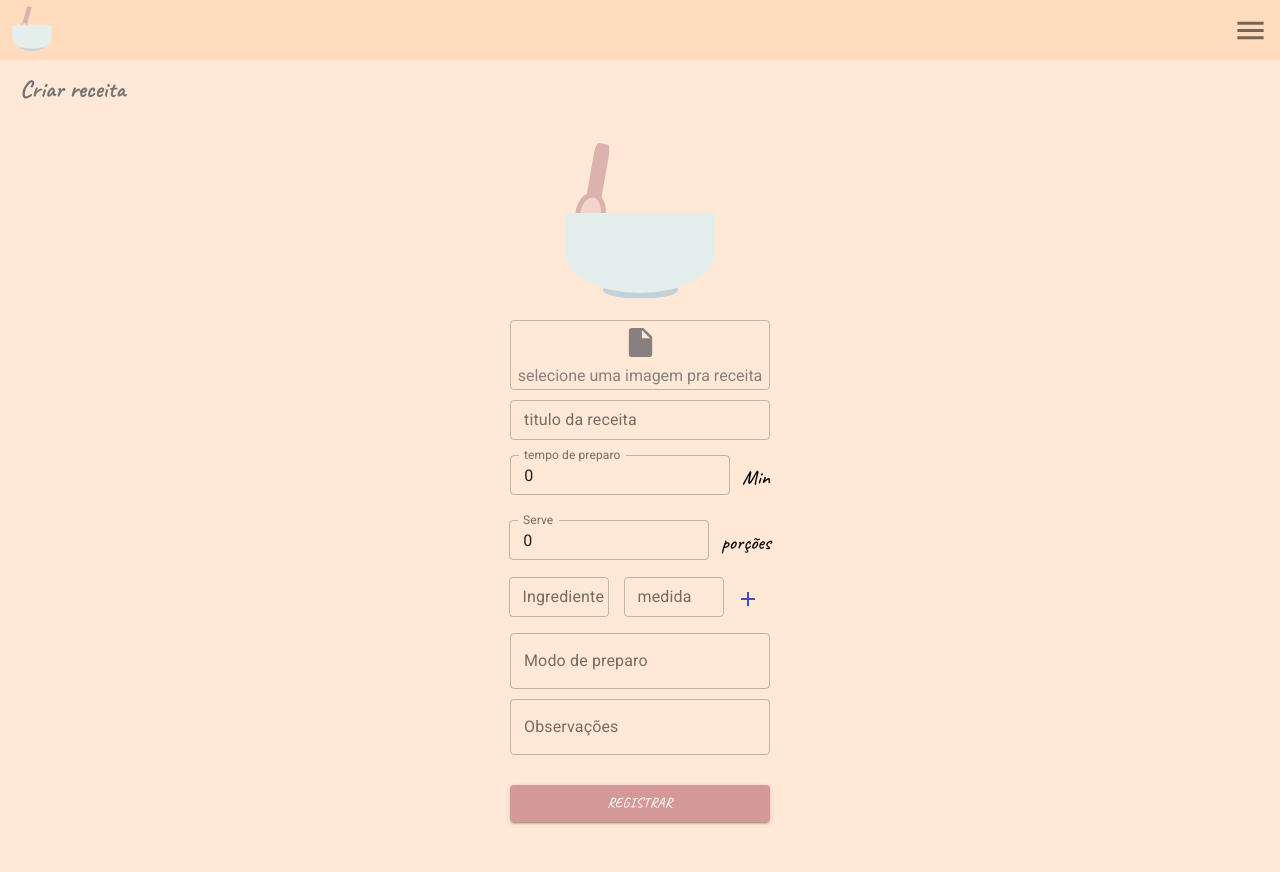
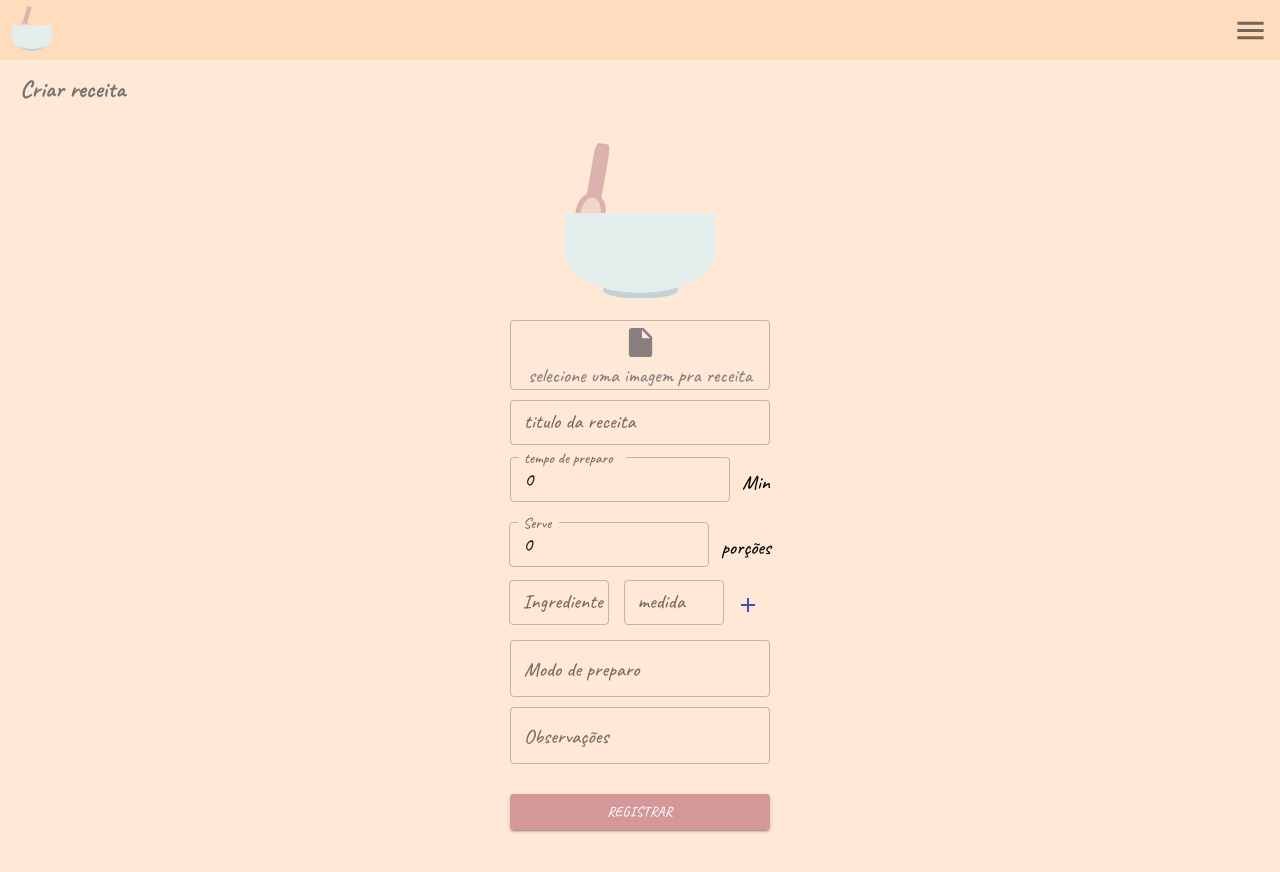
Before and after one commit to mugarate12/minhaReceitaFront, a Next.js app: page /recipes/create in a window 1280 px wide. Shown: the top 872 px of the page. Built offline with nearby package versions, Linux system fonts and the light colour scheme.

Commit message:
font commum style

```diff
--- a/components/HeaderMenu.tsx
+++ b/components/HeaderMenu.tsx
@@ -15,6 +15,8 @@ import Divider from '@material-ui/core/Divider'
 import FreeBreakfastIcon from '@material-ui/icons/FreeBreakfast'
 import LocalDiningIcon from '@material-ui/icons/LocalDining'
 import PersonIcon from '@material-ui/icons/Person'
+
+import styles from './../styles/HeaderMenu.module.css'
 
 export default function HeaderMenu() {
   const small = useMediaQuery('(min-width:500px)')
@@ -40,7 +42,7 @@ export default function HeaderMenu() {
             <FreeBreakfastIcon/>
           </ListItemIcon>
 
-          <ListItemText>Criar receita</ListItemText>
+          <ListItemText><span className={styles.menuItemText}>Criar Receita</span></ListItemText>
         </ListItem>
 
         <ListItem
@@ -51,7 +53,7 @@ export default function HeaderMenu() {
             <LocalDiningIcon/>
           </ListItemIcon>
 
-          <ListItemText>Ver receitas</ListItemText>
+          <ListItemText ><span className={styles.menuItemText}>Ver receitas</span></ListItemText>
         </ListItem>
 
         <Divider />
@@ -70,7 +72,7 @@ export default function HeaderMenu() {
             <PersonIcon/>
           </ListItemIcon>
 
-          <ListItemText>Meus dados</ListItemText>
+          <ListItemText><span className={styles.menuItemText}>Meus Dados</span></ListItemText>
         </ListItem>
       </>
     )
--- a/components/Input.tsx
+++ b/components/Input.tsx
@@ -26,6 +26,20 @@ export default function Input({ label, placeholder, type, disabled, state, setSt
         width: width,
         marginLeft: marginLeft
       }}
+      InputLabelProps={{
+        style: {
+          fontFamily: 'Caveat',
+          fontStyle: 'cursive',
+          fontSize: '20px'
+        }
+      }}
+      inputProps={{
+        style: {
+          fontFamily: 'Caveat',
+          fontStyle: 'cursive',
+          fontSize: '20px'
+        }
+      }}
       value={state}
       onChange={(e) => {
         if (type === 'number') {
--- a/components/TextField.tsx
+++ b/components/TextField.tsx
@@ -21,6 +21,20 @@ export default function CustomTextField({ label, state, setState, width, marginB
         width: width,
         marginBottom: marginBottom
       }}
+      InputLabelProps={{
+        style: {
+          fontFamily: 'Caveat',
+          fontStyle: 'cursive',
+          fontSize: '20px'
+        }
+      }}
+      inputProps={{
+        style: {
+          fontFamily: 'Caveat',
+          fontStyle: 'cursive',
+          fontSize: '20px'
+        }
+      }}
       value={state}
       onChange={(e) => setState(e.target.value)}
     />
--- a/pages/recipes/recipes.tsx
+++ b/pages/recipes/recipes.tsx
@@ -31,7 +31,7 @@ export default function Recipes() {
   return (
     <Layout>
       <Head>
-        <title>Receitas</title>
+        <title>Suas Receitas</title>
       </Head>
 
       <Header renderMenu={true} />
--- /dev/null
+++ b/styles/HeaderMenu.module.css
@@ -0,0 +1,12 @@
+.menuItemText {
+  font-family: var(--titleFont);
+  font-size: 16px;
+  font-size: 1rem;
+}
+
+@media (min-width: 500px) {
+  .menuItemText {
+    font-size: 20px;
+    font-size: 1.25rem;
+  }
+}
--- a/styles/InputFile.module.css
+++ b/styles/InputFile.module.css
@@ -35,6 +35,10 @@
   margin-top: -30px;
   margin-bottom: 0px;
 
+  font-family: var(--titleFont);
+  font-size: 20px;
+  font-size: 1.25rem;
+
   text-align: center;
   color: rgb(136, 128, 128);
 }
```
